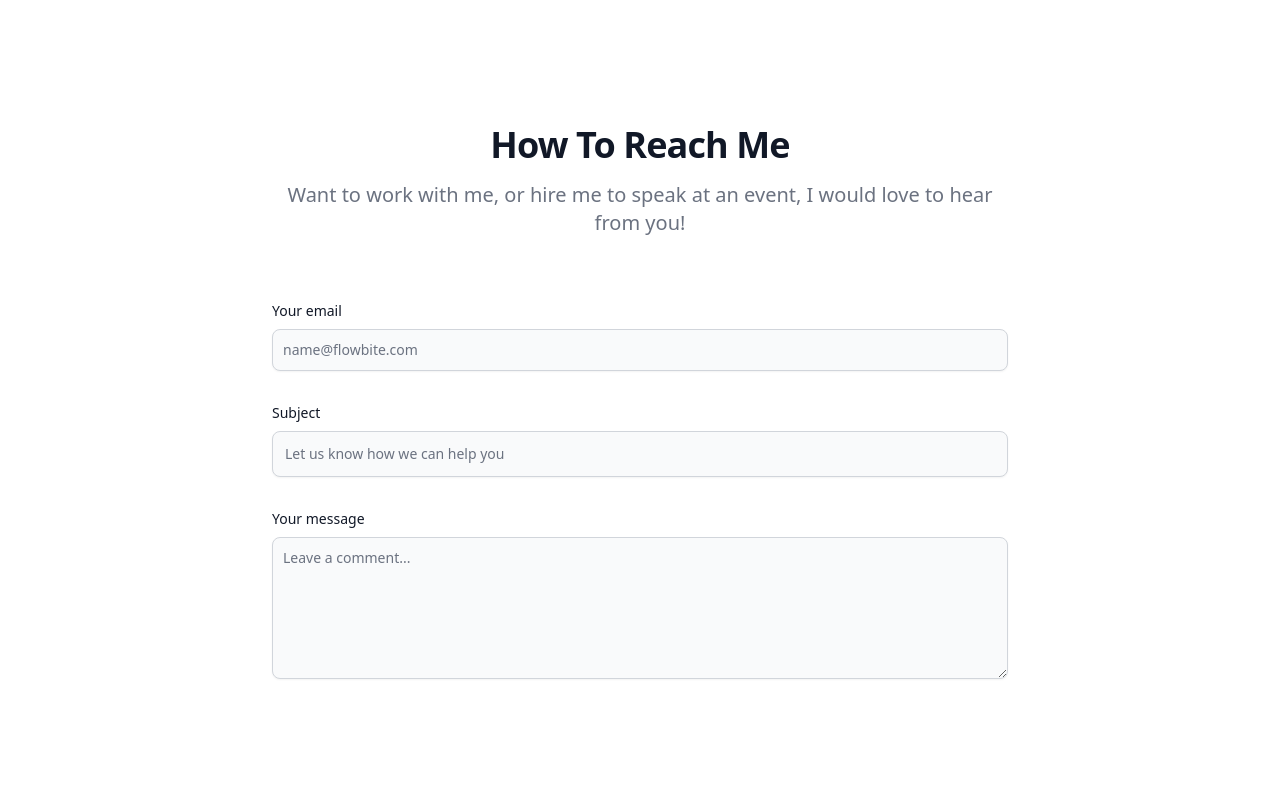
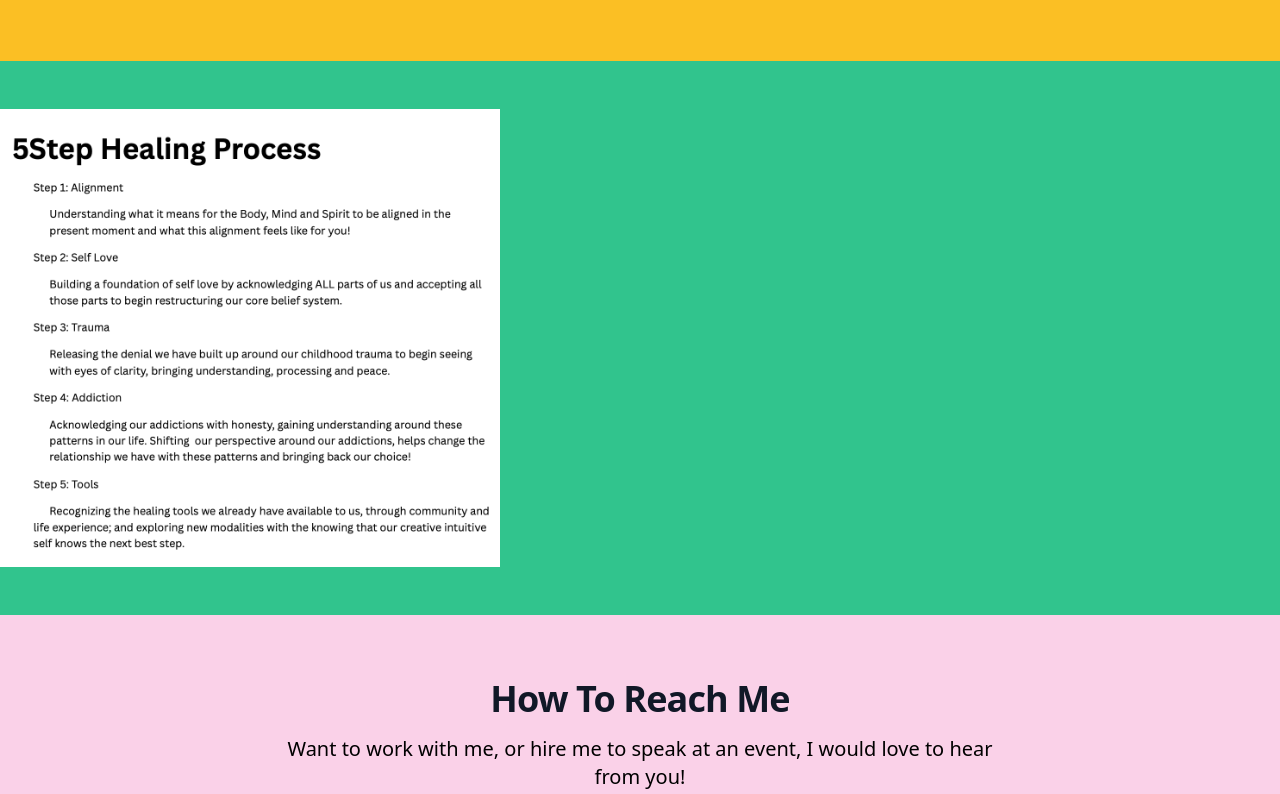
Before and after one commit to labraham1/leah-abraham-pwp, a website built with Vite: page index.html in a window 1280 px wide. Shown: the part 2036-2830 px from the top of the page. Built offline with nearby package versions, Linux system fonts and the light colour scheme.

Commit message:
added 5Steps section

```diff
--- a/index.html
+++ b/index.html
@@ -50,7 +50,7 @@
 
 
 <!--This is the start of my "join the community section"-->
-<section class="bg-pink-200 py-12">
+<section class="bg-orange-300 py-12">
     <div class="container mx-auto px-4 md:px-8">
         <div class="flex flex-col md:flex-row items-start gap-8">
             <div class="flex-1">
@@ -73,7 +73,7 @@
 <!--This is the start of my "my work section"-->
 
 </section>
-<section class="container px-2 md:px-0 mx-auto py-16">
+<section class="container px-2 md:px-0 mx-auto py-16 bg-amber-400">
     <div class="grid grid-cols-1 sm:grid-cols-2 lg:grid-cols-4 gap-10">
         <div>
             <div>
@@ -111,18 +111,24 @@
 <!--this is the end of my "my work section"-->
 
 <!--this is the start of my "5Steps" section-->
-<section>
+<section class="bg-green-400 py-12">
     <div class="accent-pink-200">
+        <div>
+            <img src="public/images/Screenshot 2024-08-13 at 1.52.41 PM.png" height="500" width="500"/>
+
+        </div>
 
     </div>
 </section>
 
+<!--this is the end of my "5Steps" section-->
+
 <!--this is the start of my "contact me section"-->
 
-<section class="bg-white dark:bg-gray-900">
+<section class="bg-pink-200 dark:bg-gray-900">
     <div class="py-8 lg:py-16 px-4 mx-auto max-w-screen-md">
         <h2 class="mb-4 text-4xl tracking-tight font-extrabold text-center text-gray-900 dark:text-white">How To Reach Me</h2>
-        <p class="mb-8 lg:mb-16 font-light text-center text-gray-500 dark:text-gray-400 sm:text-xl">Want to work with me, or hire me to speak at an event, I would love to hear from you!</p>
+        <p class="mb-8 lg:mb-16 font-light text-center text-black dark:text-gray-400 sm:text-xl">Want to work with me, or hire me to speak at an event, I would love to hear from you!</p>
         <form action="#" class="space-y-8">
             <div>
                 <label for="email" class="block mb-2 text-sm font-medium text-gray-900 dark:text-gray-300">Your email</label>
@@ -136,7 +142,7 @@
                 <label for="message" class="block mb-2 text-sm font-medium text-gray-900 dark:text-gray-400">Your message</label>
                 <textarea id="message" rows="6" class="block p-2.5 w-full text-sm text-gray-900 bg-gray-50 rounded-lg shadow-sm border border-gray-300 focus:ring-primary-500 focus:border-primary-500 dark:bg-gray-700 dark:border-gray-600 dark:placeholder-gray-400 dark:text-white dark:focus:ring-primary-500 dark:focus:border-primary-500" placeholder="Leave a comment..."></textarea>
             </div>
-            <button type="submit" class="py-3 px-5 text-sm font-medium text-center text-white rounded-lg bg-primary-700 sm:w-fit hover:bg-primary-800 focus:ring-4 focus:outline-none focus:ring-primary-300 dark:bg-primary-600 dark:hover:bg-primary-700 dark:focus:ring-primary-800">Send message</button>
+            <button type="submit" class="py-3 px-5 text-sm font-medium text-center text-black rounded-lg bg-primary-700 sm:w-fit hover:bg-primary-800 focus:ring-4 focus:outline-none focus:ring-primary-300 dark:bg-primary-600 dark:hover:bg-primary-700 dark:focus:ring-primary-800">Send message</button>
         </form>
     </div>
 </section>
```
Also changed, not shown: public/images/Screenshot 2024-08-13 at 1.52.41 PM.png (added).
